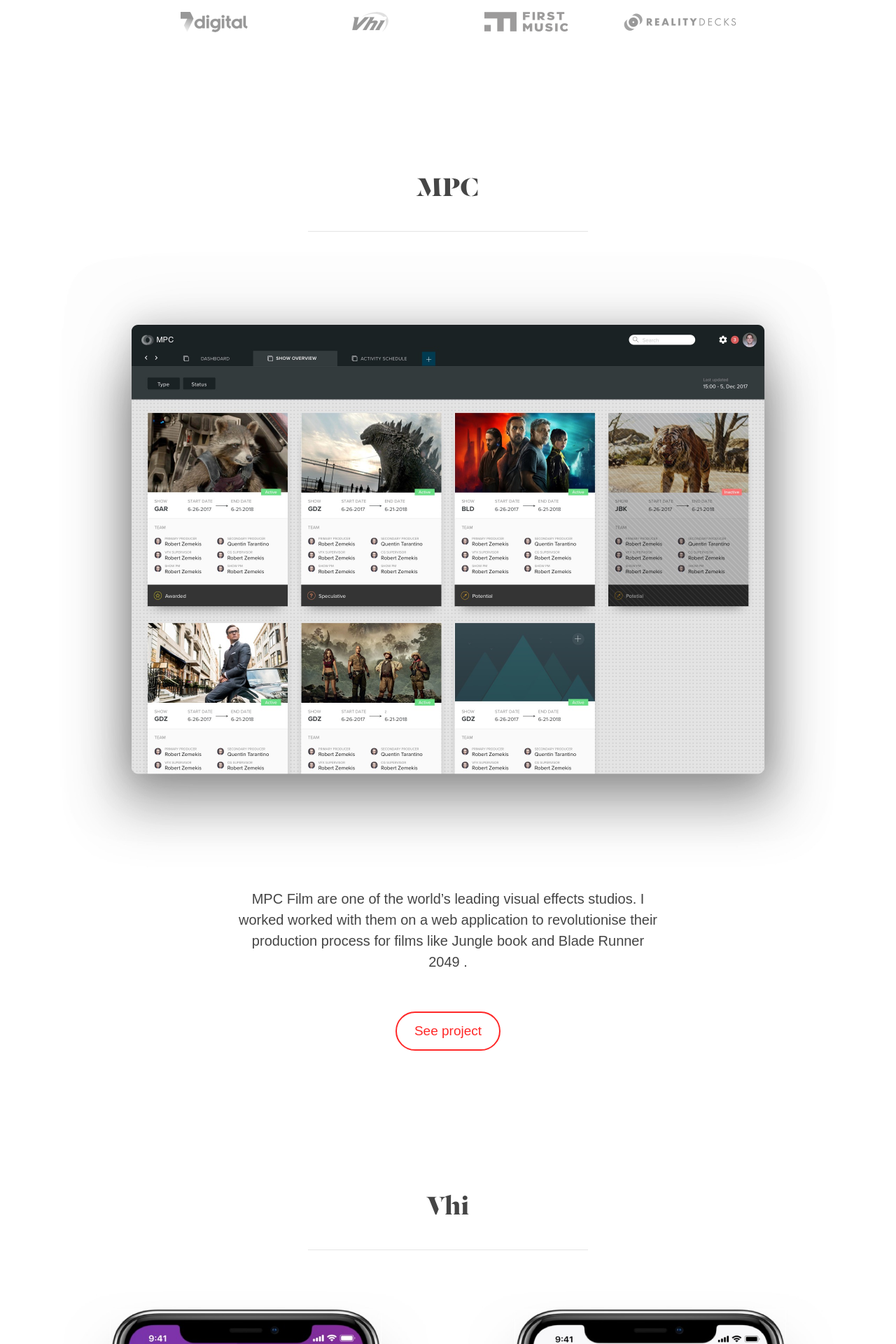
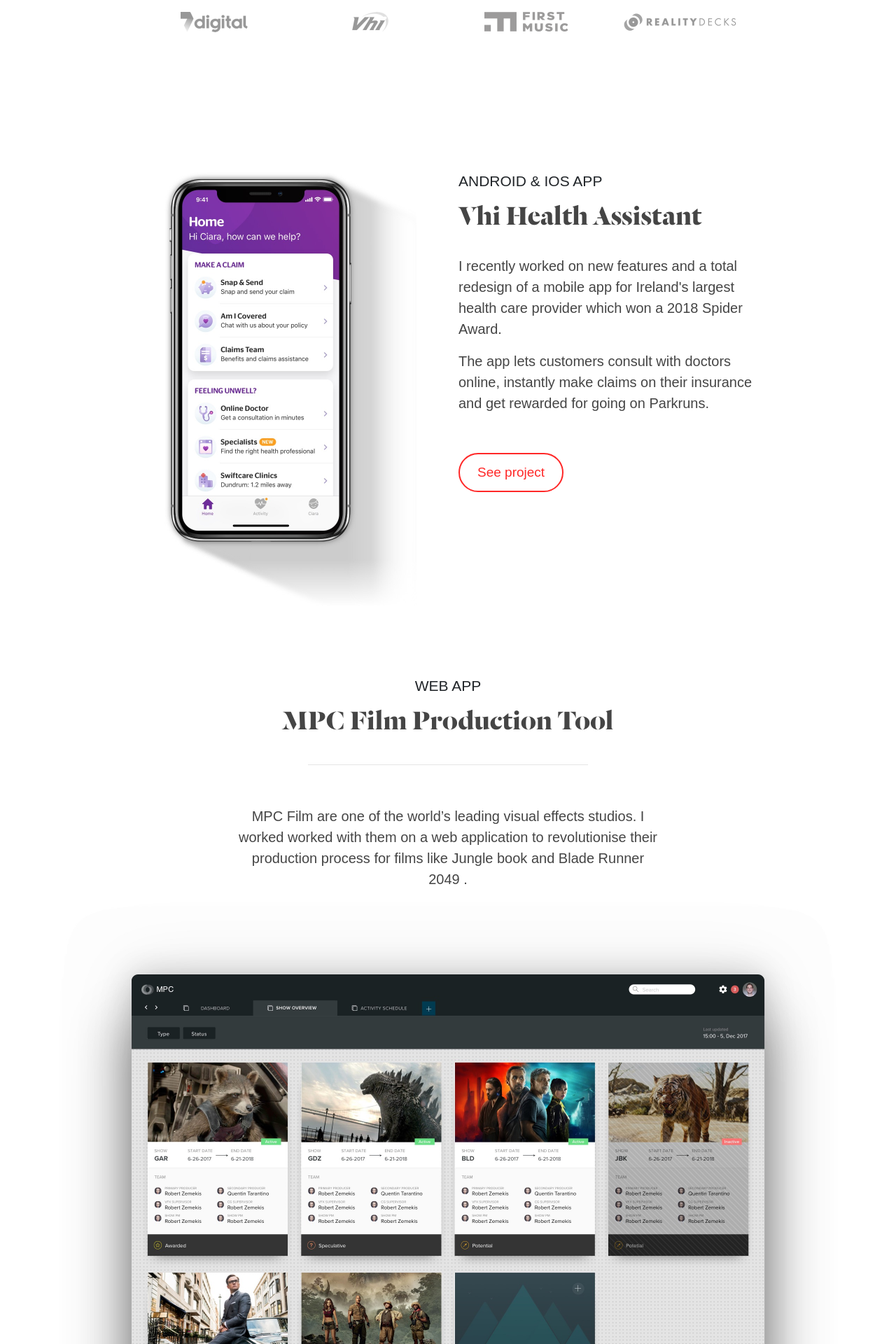
Before and after one commit to mlangsman/portfolio-langsman, a Jekyll site: the page built from index.html, in a window 1280 px wide. Shown: the part 1118-3038 px from the top of the page at 70% size. Built offline with Jekyll 4.4.1, drawn with Linux system fonts in a browser that asks for light colours; some web fonts are replaced; some of the changed text lies outside the part shown.

Commit message:
Added 2 column work section

```diff
--- a/css/styles.css
+++ b/css/styles.css
@@ -20,11 +20,13 @@
 	line-height: 30px;
 }
 
-p.bold
+p.bold, span.bold
 {
   font-family: futura-pt, sans-serif;
   font-weight: 500;
 }
+
+
 p.work-summary
 {
 	font-size: 20px;
@@ -46,6 +48,14 @@
   font-family: 'dala_floda_roman', serif;
 	font-size: 28px;
 	color: #454545;
+}
+
+h3 {
+  font-family: futura-pt, sans-serif;
+  font-weight: 300;
+  font-size: 21px;
+  letter-spacing: 2 px;
+  text-transform: uppercase;
 }
 
 p.quote
@@ -93,6 +103,12 @@
   max-width: 600px;
   text-align: center;
 }
+
+.work-section-2-col
+{
+  max-width: 900px;
+}
+
 .dark-section
 {
 	background-image: url("../img/section_top@2x.jpg"), url("../img/section_bottom@2x.jpg");
@@ -108,6 +124,14 @@
 {
 	max-width: 500px;
 	text-align: center;
+}
+
+/* UTILITY */
+
+.shift-up
+{
+  position: relative;
+  top: -50px;
 }
 
 /* DIVIDER */
--- a/index.html
+++ b/index.html
@@ -50,19 +50,37 @@
 	</div>
 	</div>
 
+	<div class="container-fluid work-section-2-col">
+		<div class="row">
+			<div class="col d-flex flex-column justify-content-center align-items-center ">
+			<img src="img/work-examples/work-example-vhi-4.jpg" width="360" height="621">
+			</div>
+			<div class="col d-flex flex-column ">
+				<h3 class="mb-3">Android & IOS App</h3>
+				<h1>Vhi Health Assistant</h1>
+				<p>I recently worked on new features and a total redesign of a mobile app for Ireland's largest health care provider which won a <span class="bold">2018 Spider Award</span>. </p>
+				<p>The app lets customers consult with doctors online, instantly make claims on their insurance and get rewarded for going on Parkruns.</p>
+				<a href="vhi"><button class="btn-primary">See project</button></a>
+			</div>
+		</div>
+	</div>
 
 	<div class="container-fluid work-section">
 		<div class="row">
 			<div class="col d-flex flex-column justify-content-center align-items-center">
-				<h1>MPC</h1>
+				<h3 class="mb-3">Web App</h3>
+				<h1>MPC Film Production Tool</h1>
 				<hr class="divider mb-5">
-				<img src="img/work-examples/work-example-mpc-1@2x.jpg" width="1114" height="880" style="position:relative; top:-30px;">
 				<p>MPC Film are one of the world’s leading visual effects studios. I worked worked with them on a web application to revolutionise their production process for films like Jungle book and Blade Runner 2049 .</p>
-				<a href="mpc"><button class="btn-primary">See project</button></a>
+
+
+				<img src="img/work-examples/work-example-mpc-1@2x.jpg" width="1114" height="880" class="" >
+				<a href="mpc"><button class="btn-primary shift-up">See project</button></a>
 			</div>
 		</div>
 	</div>
 
+<!--
 	<div class="container-fluid work-section">
 		<div class="row">
 			<div class="col d-flex flex-column justify-content-center align-items-center">
@@ -74,3 +92,4 @@
 			</div>
 		</div>
 	</div>
+-->
```
Also changed, not shown: img/work-examples/work-example-vhi-4.jpg (added).
